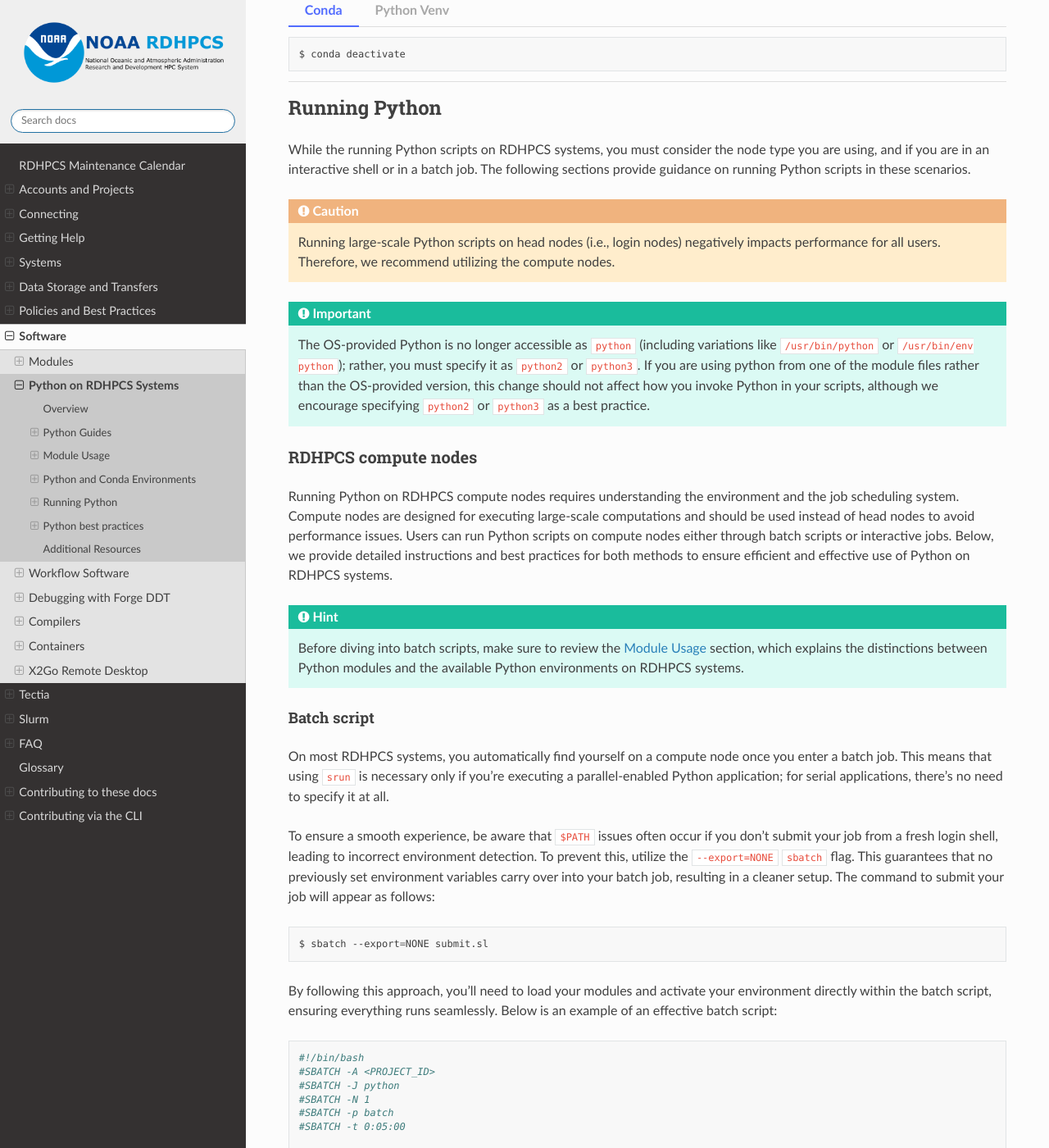
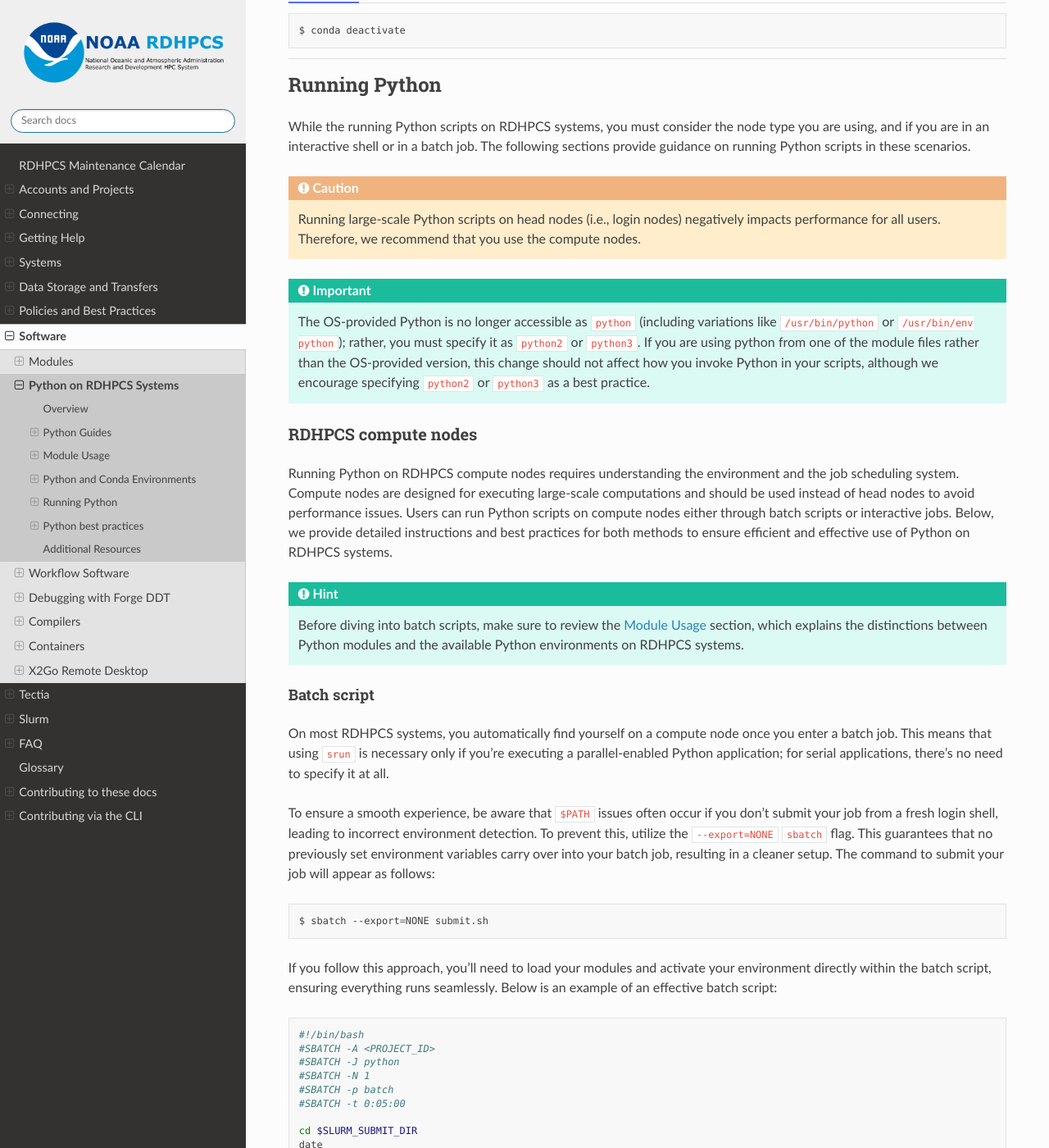
Before and after one commit to NOAA-RDHPCS/noaa-rdhpcs.github.io, a Sphinx documentation site: the page built from source/software/python/index.rst, in a window 1280 px wide and 1400 px high, scrolled down 4184 px. Shown: the whole window at 82% size. Built offline with Sphinx 7.4.7 and the Read the Docs theme 3.1.0, drawn with Linux system fonts in a browser that asks for light colours; some of the changed text lies outside the part shown.

Commit message:
Address comments for PR
Fixes issues, and took sugestions from the PR review

```diff
--- a/source/software/python/index.rst
+++ b/source/software/python/index.rst
@@ -172,7 +172,7 @@ Python and Conda Environments
 
 The Python ecosystem is vast, with a multitude of packages and dependencies.
 The environments the system admins have made available have only a few standard
-packages available (e.g., `matplotlib <https://matplotlib.org/>_`, `netcdf4
+packages available (e.g., `matplotlib <https://matplotlib.org/>`_, `netcdf4
 <https://unidata.github.io/netcdf4-python/>`_, `numpy <https://numpy.org/>`_,
 `scipy <https://scipy.org/>`_, and `xarray
 <https://docs.xarray.dev/en/stable/>`_.)  If the packages you need are not in the
@@ -180,9 +180,9 @@ available environments, you can create your own custom environment.
 
 .. hint::
 
-    Only install the minimum number of packages you need in your environment.
     The best practice is to have multiple, purposely created environments than
-    one large environment with many packages.
+    one large environment with many packages.  Only install the minimum number
+    of packages you need in your environment.
 
 .. _python-conda-environments:
 
@@ -334,8 +334,8 @@ scenarios.
 .. caution::
 
     Running large-scale Python scripts on head nodes (i.e., login nodes)
-    negatively impacts performance for all users. Therefore, we recommend
-    utilizing the compute nodes.
+    negatively impacts performance for all users. Therefore, we recommend that
+    you use the compute nodes.
 
 .. important::
 
@@ -381,9 +381,9 @@ submit your job will appear as follows:
 
 .. code-block:: bash
 
-   $ sbatch --export=NONE submit.sl
+   $ sbatch --export=NONE submit.sh
 
-By following this approach, you'll need to load your modules and activate your
+If you follow this approach, you'll need to load your modules and activate your
 environment directly within the batch script, ensuring everything runs
 seamlessly. Below is an example of an effective batch script:
 
@@ -442,25 +442,14 @@ It is not recommended to install new packages into the base environment.
 Instead, you should clone the base environment and install packages into the
 clone. To clone an environment, use the ``--clone <env_to_clone>`` flag when
 creating a new conda environment. Below is an example of cloning the base
-environment into a specific directory called ``envs/`` in your "Project Home":
+environment into a specific directory called ``envs/baseClone`` in your
+"Project Home":
 
-.. tab-set::
+.. code-block:: bash
 
-    .. tab-item:: Conda
-        :sync: conda
+    $ conda create -p <project_home>/<project_id>/<user_id>/envs/baseClone --clone base
+    $ conda activate <project_home>/<project_id>/<user_id>/envs/baseClone
 
-        .. code-block:: bash
-
-            $ conda create -p <project_home>/<project_id>/<user_id>/envs/baseClone --clone base
-            $ conda activate <project_home>/<project_id>/<user_id>/envs/baseClone
-
-    .. tab-item:: Python Venv
-        :sync: venv
-
-        .. code-block:: bash
-
-            $ python3 -m venv /path/to/new_env --system-site-packages
-            $ source /path/to/new_env/bin/activate
 
 Environment locations (storage)
 -------------------------------
```
Also changed, not shown: other parts of source/software/python/index.rst (+2 -5 lines).
